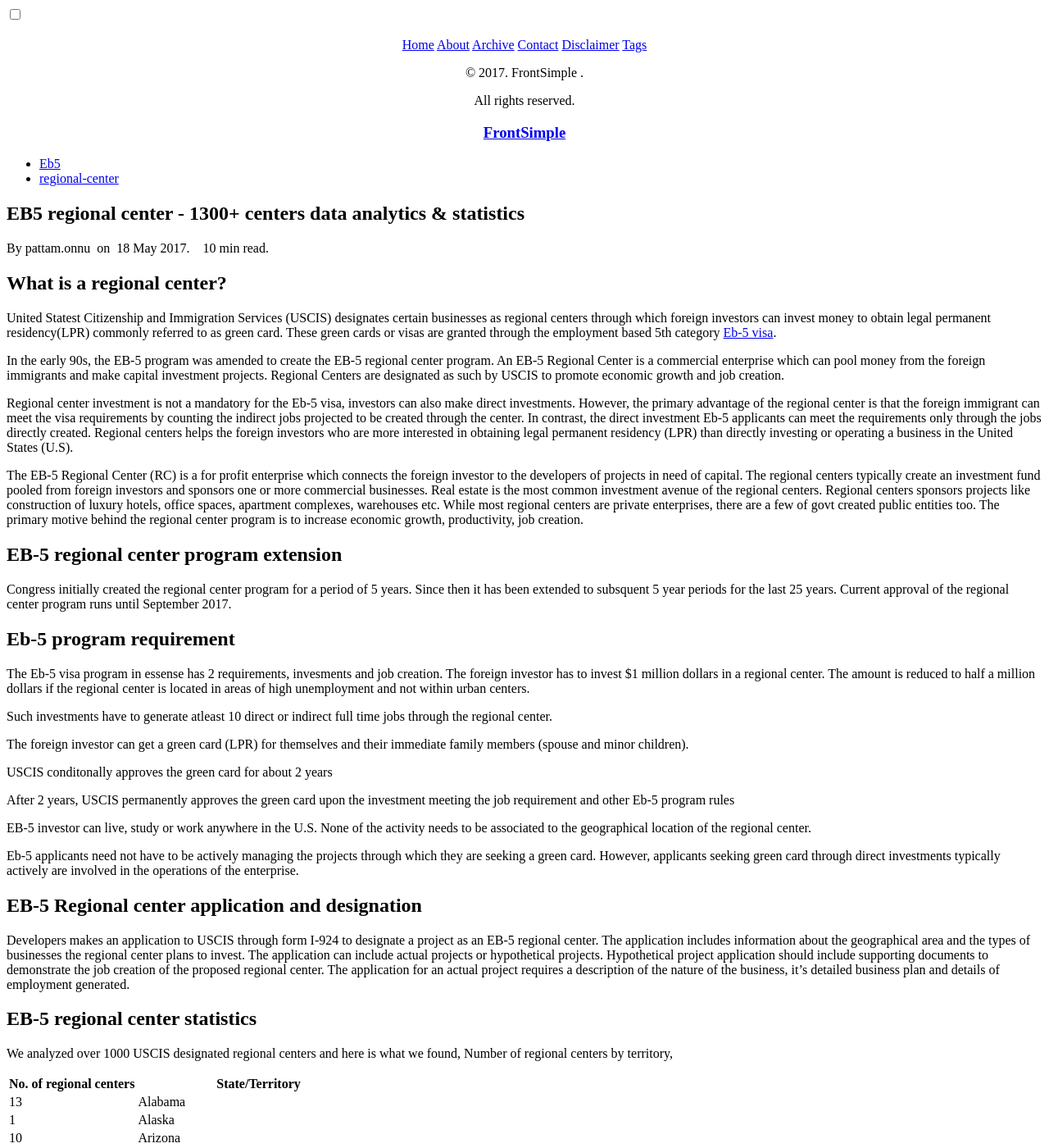
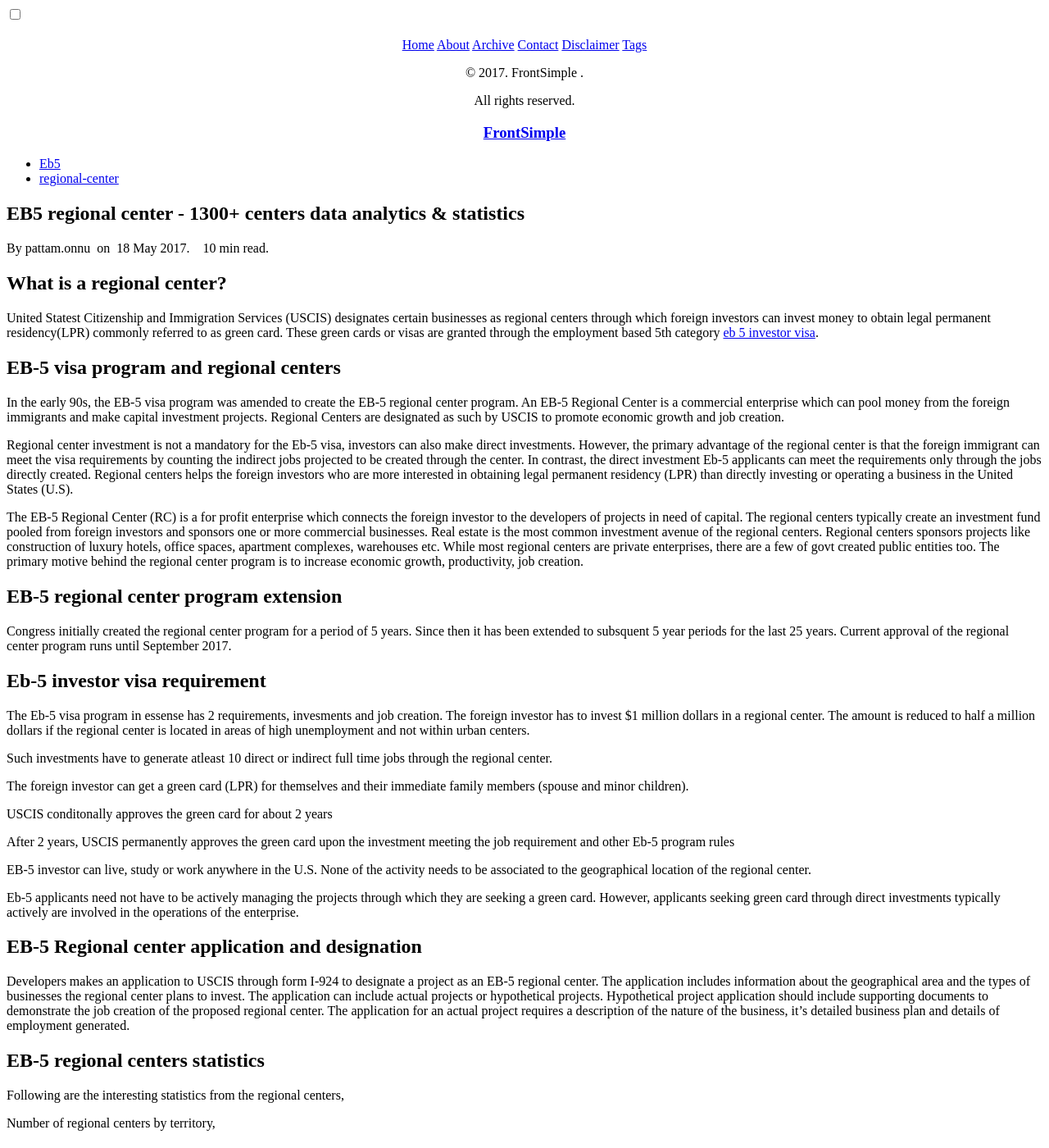
Before and after one commit to gitforwork2/gitforwork.github.io, a Jekyll site: the page built from _posts/2017-5-17-eb5-regional-center.md, in a window 1280 px wide and 1400 px high. Shown: the whole window at 82% size. Built offline with Jekyll 4.4.1, drawn with Linux system fonts in a browser that asks for light colours; nearby versions of some CDN libraries; comment, search, counter and statistics services are not loaded; some of the changed text lies outside the part shown.

Commit message:
Update 2017-5-17-eb5-regional-center.md

```diff
--- a/_posts/2017-5-17-eb5-regional-center.md
+++ b/_posts/2017-5-17-eb5-regional-center.md
@@ -8,9 +8,11 @@ description: 1300+ USCIS regional center projects and how to pick the best regio
 ---
 
 ## What is a regional center?
-United Statest Citizenship and Immigration Services (USCIS) designates certain businesses as regional centers through which foreign investors can invest money to obtain legal permanent residency(LPR) commonly referred to as green card. These green cards or visas are granted through the employment based 5th category [Eb-5 visa](/posts/eb-5/).
+United Statest Citizenship and Immigration Services (USCIS) designates certain businesses as regional centers through which foreign investors can invest money to obtain legal permanent residency(LPR) commonly referred to as green card. These green cards or visas are granted through the employment based 5th category [eb 5 investor visa](/posts/eb-5/).
 
-In the early 90s, the EB-5 program was amended to create the EB-5 regional center program.  An EB-5 Regional Center is a commercial
+## EB-5 visa program and regional centers
+
+In the early 90s, the EB-5 visa program was amended to create the EB-5 regional center program.  An EB-5 Regional Center is a commercial
 enterprise which can pool money from the foreign immigrants and make capital investment projects. Regional Centers are designated as
 such by USCIS to promote economic growth and job creation.
 
@@ -23,7 +25,7 @@ sponsors projects like construction of luxury hotels, office spaces, apartment c
 
 Congress initially created the regional center program for a period of 5 years. Since then it has been extended to subsquent 5 year periods for the last 25 years. Current approval of the regional center program runs until September 2017.
 
-## Eb-5 program requirement
+## Eb-5 investor visa requirement
 
 The Eb-5 visa program in essense has 2 requirements, invesments and job creation.
 The foreign investor has to invest $1 million dollars in a regional center. The amount is reduced to half a million dollars if the regional center is located in areas of high unemployment and not within urban centers.
@@ -49,8 +51,9 @@ actual projects or hypothetical projects. Hypothetical project application shoul
 creation of the proposed regional center. The application for an actual project requires a description of the nature of the business,
 it's detailed business plan and details of employment generated.
 
-## EB-5 regional center statistics
-We analyzed over 1000 USCIS designated regional centers and here is what we found,
+## EB-5 regional centers statistics
+Following are the interesting statistics from the regional centers,
+
 Number of regional centers by territory,
 
 No. of regional centers | State/Territory
```
Also changed, not shown: other parts of _posts/2017-5-17-eb5-regional-center.md (+2 -2 lines).
